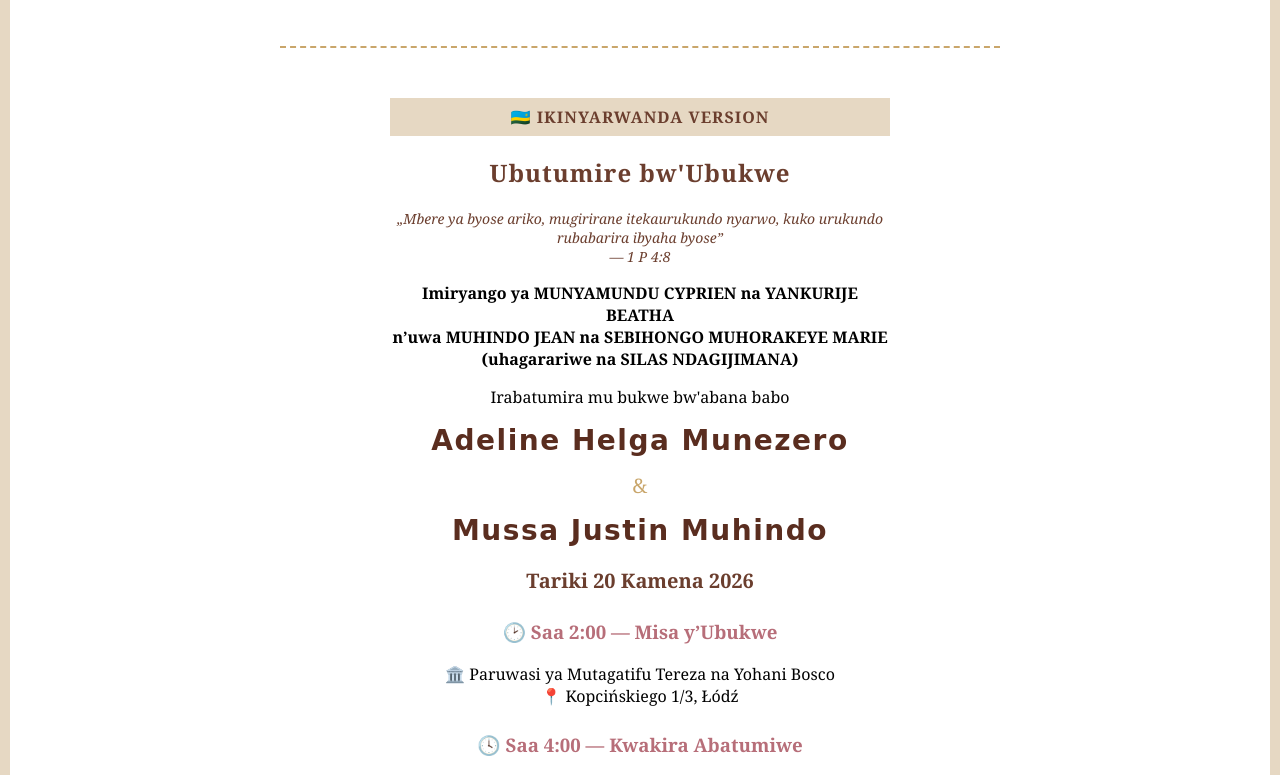
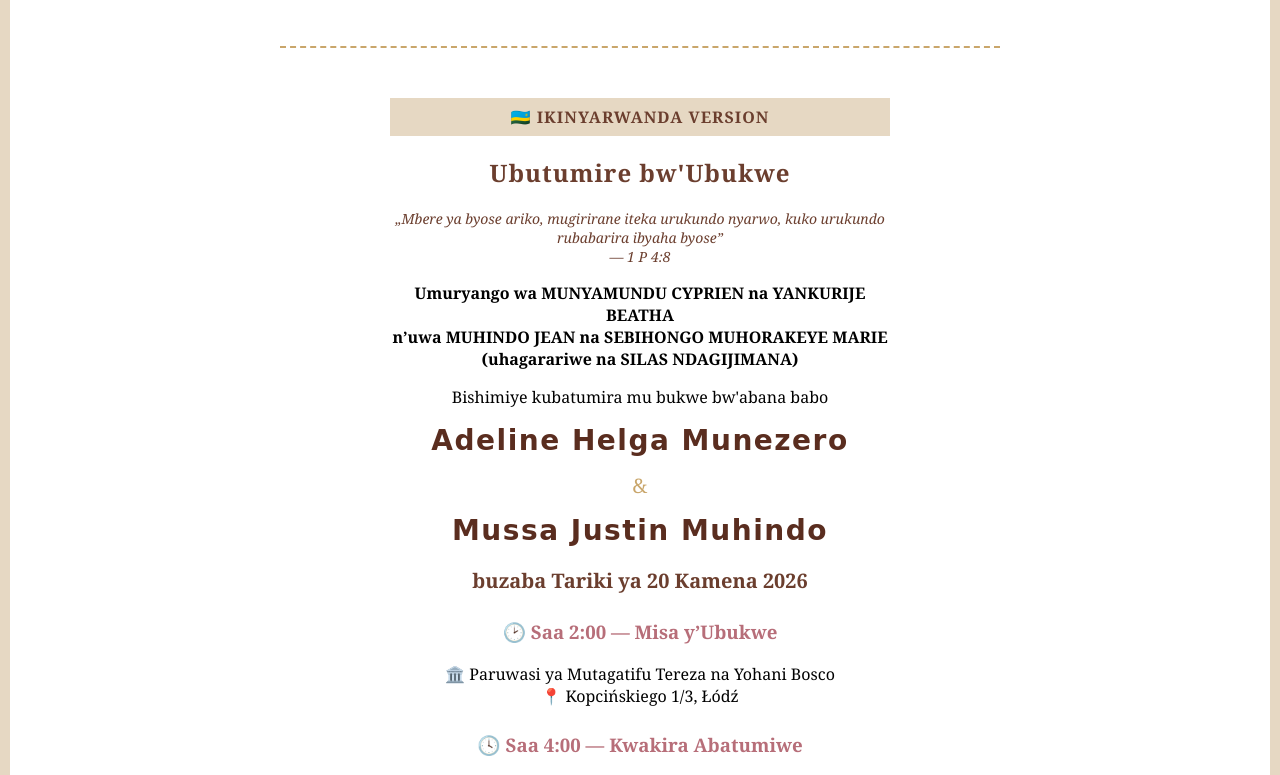
Before and after one commit to jmussamuhindo/wed, a Flask app: page / in a window 1280 px wide. Shown: the part 945-1720 px from the top of the page. Run offline with Flask 3, Linux system fonts and the light colour scheme.

Commit message:
Correction orto

```diff
--- a/templates/index.html
+++ b/templates/index.html
@@ -167,22 +167,22 @@
 
             <h2>Ubutumire bw'Ubukwe</h2>
             <div class="bible">
-                „Mbere ya byose ariko, mugirirane itekaurukundo nyarwo, kuko urukundo rubabarira ibyaha byose”<br>
+                „Mbere ya byose ariko, mugirirane iteka urukundo nyarwo, kuko urukundo rubabarira ibyaha byose”<br>
                 — 1 P 4:8
             </div>
 
             <p><strong>
-                Imiryango ya MUNYAMUNDU CYPRIEN na YANKURIJE BEATHA<br>
+                Umuryango wa MUNYAMUNDU CYPRIEN na YANKURIJE BEATHA<br>
                 n’uwa MUHINDO JEAN na SEBIHONGO MUHORAKEYE MARIE (uhagarariwe na SILAS NDAGIJIMANA)
             </strong></p>
 
-            <p>Irabatumira mu bukwe bw'abana babo</p>
+            <p>Bishimiye kubatumira mu bukwe bw'abana babo</p>
 
             <div class="names">Adeline Helga Munezero</div>
             <div class="and">&amp;</div>
             <div class="names">Mussa Justin Muhindo</div>
 
-            <p class="highlight">Tariki 20 Kamena 2026</p>
+            <p class="highlight">buzaba Tariki ya 20 Kamena 2026</p>
 
             <h3>🕑 Saa 2:00 — Misa y’Ubukwe</h3>
             <p>🏛️ Paruwasi ya Mutagatifu Tereza na Yohani Bosco<br>📍 Kopcińskiego 1/3, Łódź</p>
```
